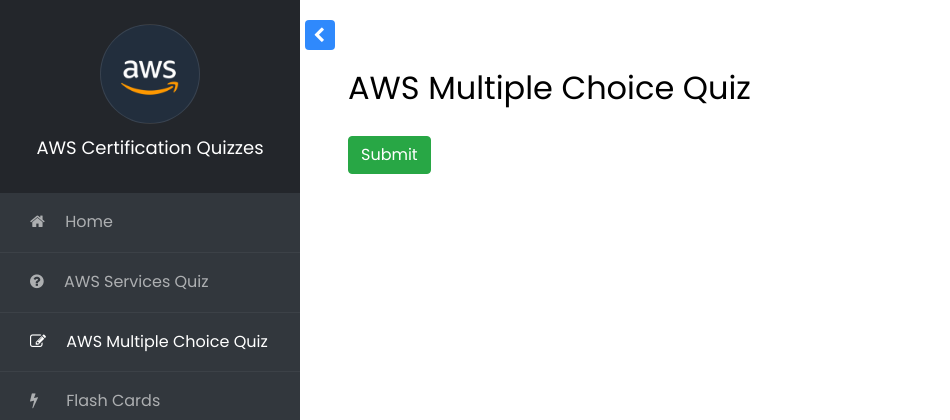
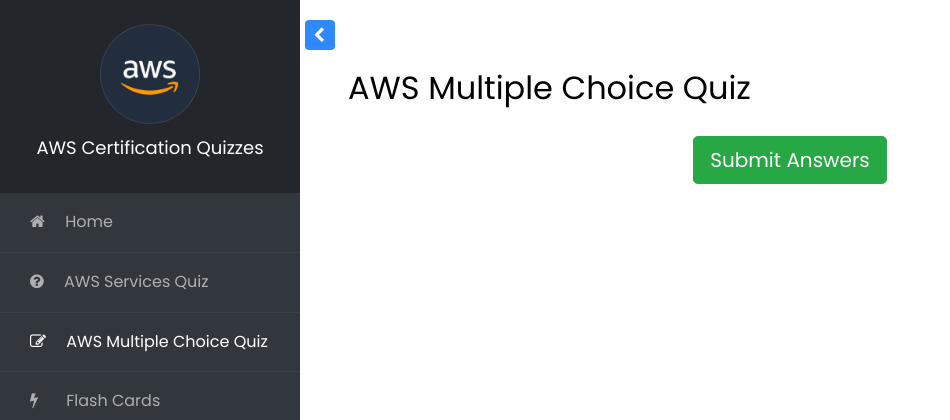
Before and after one commit to theognis1002/aws-certifications-study-guide, a Django app: page /multiple-choice-quiz/ in a window 1280 px wide. Shown: the top 420 px of the page, without its empty margins (0-950 px from the left). Run offline with Django 3.2, Linux system fonts and the light colour scheme; data that the repository does not hold is empty; some libraries are stand-ins or nearby versions.

Commit message:
added submit button for mult. choice quiz

```diff
--- a/apps/content/static/content/js/script.js
+++ b/apps/content/static/content/js/script.js
@@ -37,8 +37,8 @@ $(document).ready(function () {
 		$(".pagination").css("display", "block");
 	});
 
-	$("#submitBtn").click(function (e) {
-		e.preventDefault();
+	$(".saveAnswers").click(function (e) {
+		// e.preventDefault();
 		let data = $.map($("input:radio"), function (elem) {
 			return $(elem)[0].checked == true ? $(elem).val() : "";
 		});
--- a/apps/content/templates/content/multiple_choice_quiz.html
+++ b/apps/content/templates/content/multiple_choice_quiz.html
@@ -47,27 +47,30 @@
     </div>
     {% endfor %}
 
-    <button type="submit" id="submitBtn" class="btn btn-success">Submit</button>
+    {% if page_obj.number == page_obj.paginator.num_pages %}
+        <div class="text-center">
+            <button id="submitBtn" type="submit" class="btn btn-success btn-lg saveAnswers mb-4">Submit Answers</button>
+        </div>
+    {% endif %}
     </form>
 
     {% if is_paginated %}
         <div class="text-center">
             {% if page_obj.has_previous %}
-                <a class="btn btn-outline-secondary mb-4" href="?page=1">First</a>
-                <a class="btn btn-outline-secondary mb-4" href="?page={{ page_obj.previous_page_number }}">Previous</a>
+                <a class="btn btn-outline-secondary mb-4 saveAnswers" href="?page=1">First</a>
+                <a class="btn btn-outline-secondary mb-4 saveAnswers" href="?page={{ page_obj.previous_page_number }}">Previous</a>
             {% endif %}
 
             {% for num in page_obj.paginator.page_range %}
                 {% if page_obj.number == num %}
-                    <a class="btn btn-secondary mb-4" href="?page={{ num }}">{{ num }}</a>
+                    <a class="btn btn-secondary mb-4 saveAnswers" href="?page={{ num }}">{{ num }}</a>
                 {% elif num > page_obj.number|add:'-3' and num < page_obj.number|add:'3' %}
-                    <a class="btn btn-outline-secondary mb-4" href="?page={{ num }}">{{ num }}</a>
+                    <a class="btn btn-outline-secondary mb-4 saveAnswers" href="?page={{ num }}">{{ num }}</a>
                 {% endif %}
             {% endfor %}
 
             {% if page_obj.has_next %}
-                <a class="btn btn-outline-secondary mb-4" href="?page={{ page_obj.next_page_number }}">Next</a>
-                <a class="btn btn-outline-secondary mb-4" href="?page={{ page_obj.paginator.num_pages }}">Last</a>
+                <a class="btn btn-outline-secondary mb-4 saveAnswers" href="?page={{ page_obj.next_page_number }}">Next</a>
             {% endif %}
         </div>
     {% endif %}
--- a/apps/content/views.py
+++ b/apps/content/views.py
@@ -96,7 +96,7 @@ class AddMultipleChoiceView(CreateView):
 class MultipleChoiceQuiz(ListView):
     context_object_name = "questions"
     template_name = "content/multiple_choice_quiz.html"
-    paginate_by = 25
+    paginate_by = 3
 
     def get_context_data(self, **kwargs):
         context = super().get_context_data(**kwargs)
```
